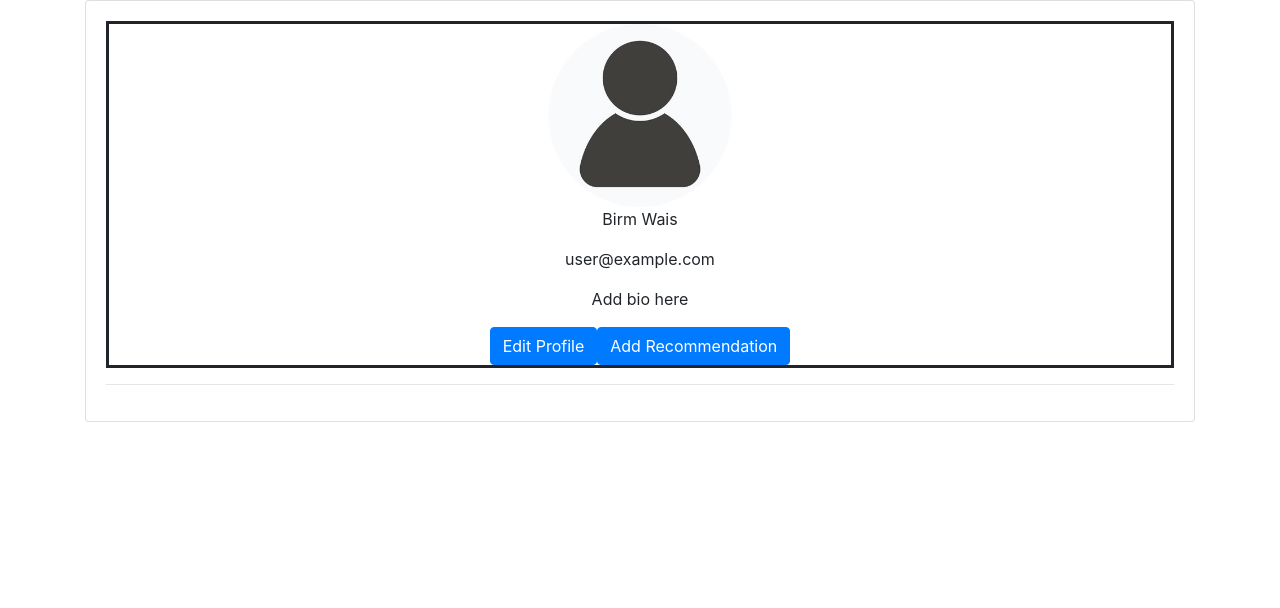
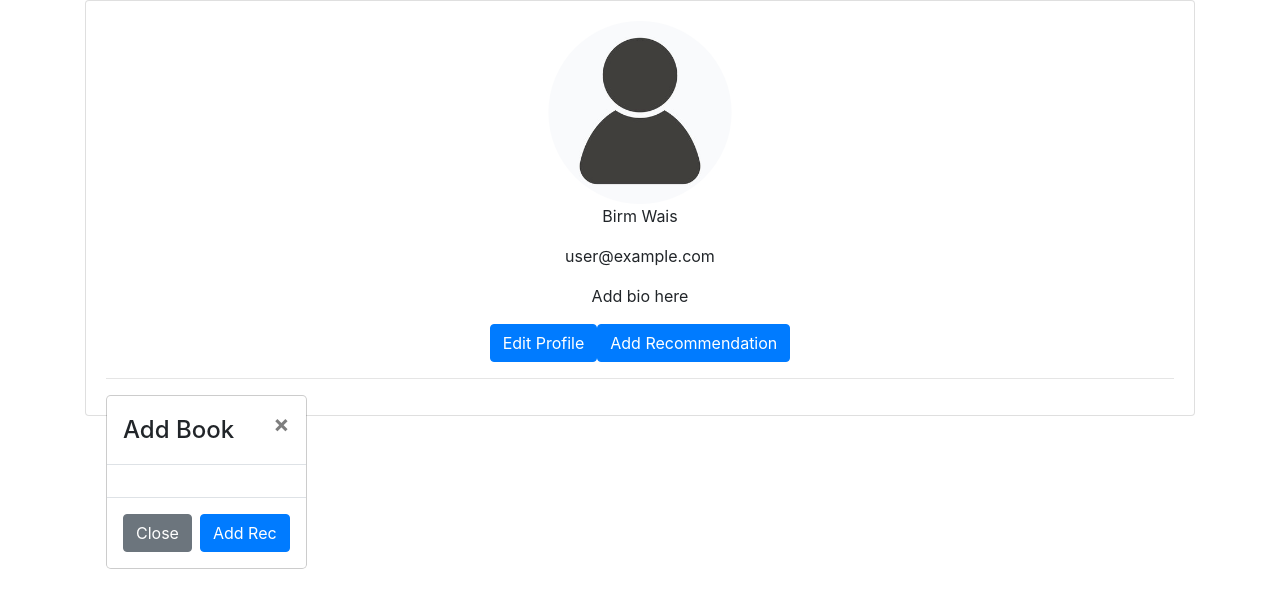
Before and after one commit to waiscodes/Recs-Page, a React (Create React App) app: page / in a window 1280 px wide. Shown: the top 608 px of the page. Built offline with nearby package versions, Linux system fonts and the light colour scheme; no server answers; sample sign-in values are in the browser's storage.

Commit message:
added a modal component

```diff
--- a/src/css/Dashboard.css
+++ b/src/css/Dashboard.css
@@ -1,5 +1,4 @@
 .user-info {
-  border: solid;
   text-align: center;
 }
 
@@ -7,3 +6,8 @@
   width: 200px;
   clip-path: circle();
 }
+
+.bootstrap-modal {
+  position: absolute;
+  margin-top: 0px;
+}
--- a/src/pages/Dashboard.jsx
+++ b/src/pages/Dashboard.jsx
@@ -1,25 +1,17 @@
 import React, { useRef, useState } from "react";
-import { Card, Button } from "react-bootstrap";
+import { Card, Button, Modal } from "react-bootstrap";
 import { useAuth } from "../contexts/AuthContext";
 import placeholderAvi from "../images/placeholder-avi.png";
+import RecModal from "./RecModal";
 import "../css/Dashboard.css";
-import fire from "../fire";
 
 const Dashboard = () => {
   const [avi, setAvi] = useState(placeholderAvi);
+  const [showModal, setShowModal] = useState(false);
   const { currentUser } = useAuth();
-  const testRef = useRef();
 
-  const addToFirestore = () => {
-    const db = fire.firestore();
-    db.collection("books").add({
-      test: testRef.current.value,
-    });
-  };
-
-  const handleSubmit = (e) => {
-    e.preventDefault();
-    addToFirestore();
+  const closeModalHandler = () => {
+    setShowModal(false);
   };
 
   return (
@@ -31,9 +23,10 @@ const Dashboard = () => {
           <p>{currentUser.email}</p>
           <p>Add bio here</p>
           <Button>Edit Profile</Button>
-          <Button>Add Recommendation</Button>
+          <Button onClick={() => setShowModal(true)}>Add Recommendation</Button>
         </div>
         <hr />
+        <RecModal showModal={showModal} closeModalHandler={closeModalHandler} />
       </Card.Body>
     </Card>
   );
--- /dev/null
+++ b/src/pages/RecModal.jsx
@@ -0,0 +1,23 @@
+import React from "react";
+import { Button, Modal } from "react-bootstrap";
+
+const RecModal = ({ show, close }) => {
+  return (
+    <>
+      <Modal.Dialog className='bootstrap-modal'>
+        <Modal.Header closeButton>
+          <Modal.Title>Add Book</Modal.Title>
+        </Modal.Header>
+
+        <Modal.Body></Modal.Body>
+
+        <Modal.Footer>
+          <Button variant='secondary'>Close</Button>
+          <Button variant='primary'>Add Rec</Button>
+        </Modal.Footer>
+      </Modal.Dialog>
+    </>
+  );
+};
+
+export default RecModal;
```
